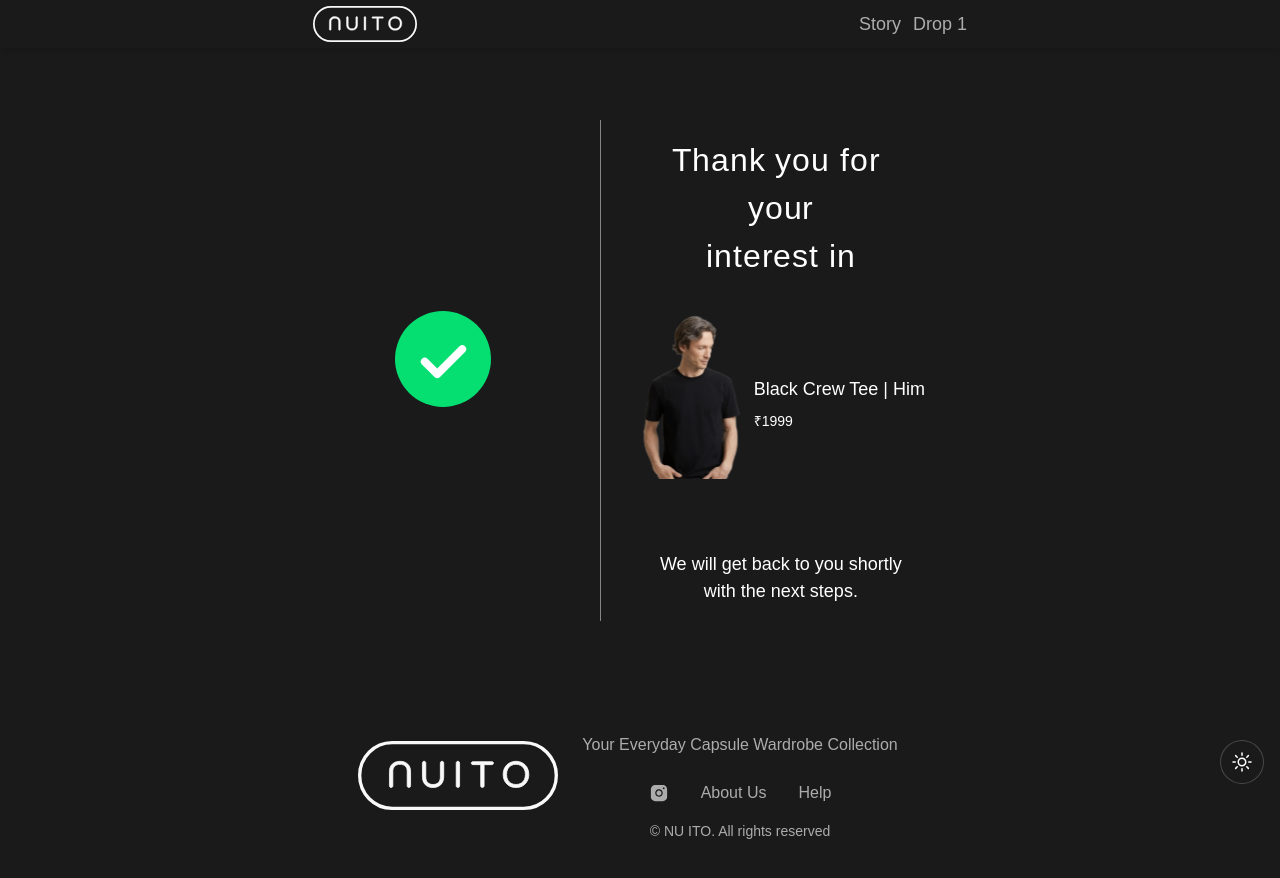
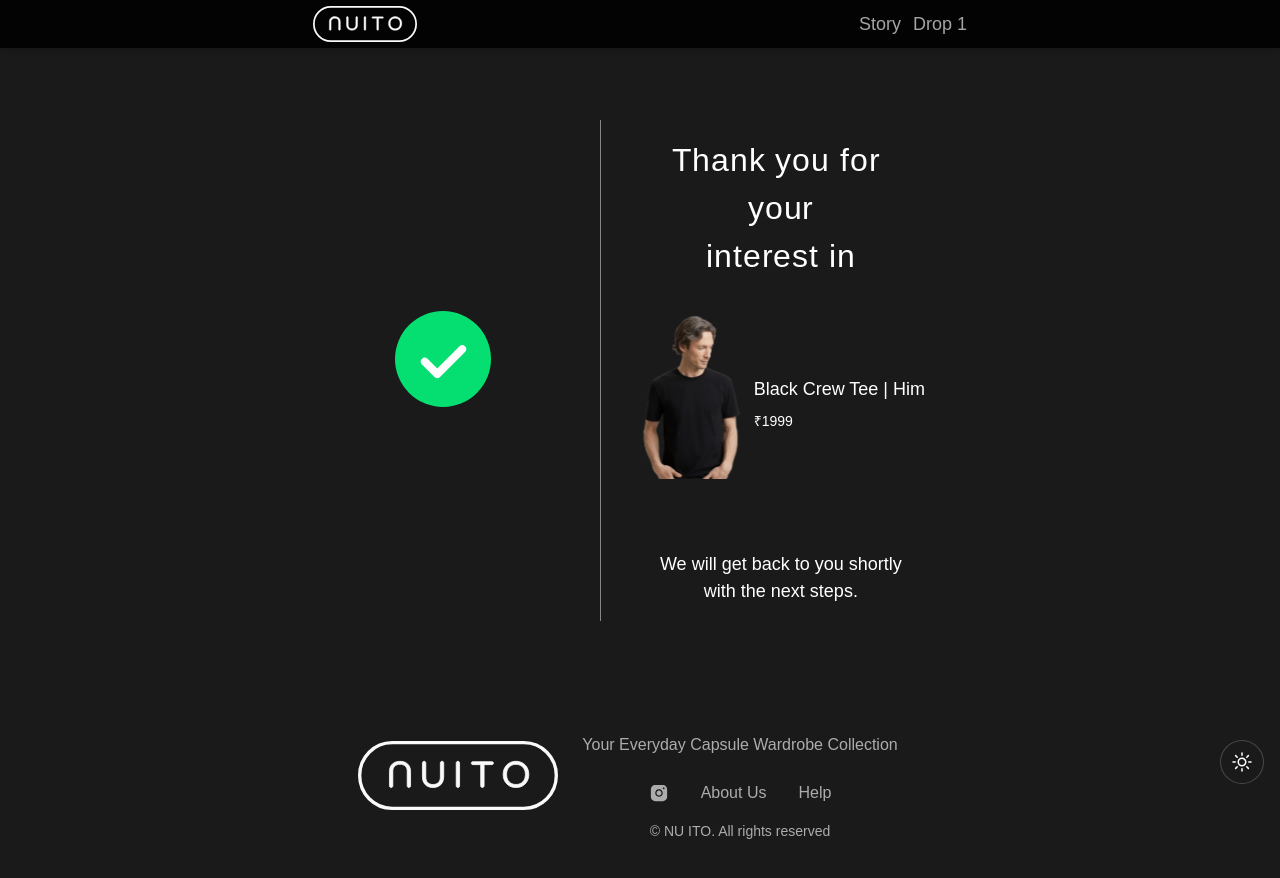
Before and after one commit to akbarbashakm/nuito, a Next.js app: page /thank-you in a window 1280 px wide. Shown: the top 878 px of the page. Built offline with nearby package versions, Linux system fonts and the light colour scheme; a web font is replaced by a local one.

Commit message:
Update global styles for header background and adjust Header component to utilize new variable. Enhance Shop component with AOS offset for improved animation and clean up TypingText component styling for better layout consistency.

```diff
--- a/src/app/globals.css
+++ b/src/app/globals.css
@@ -31,6 +31,7 @@ html {
 
 :root {
   --background: #f8f8f6;
+  --header-bg: rgba(240, 241, 226, 0.86);
   --foreground: #000000;
   --font-avenir: 'Avenir Next', sans-serif;
   --font-metrophobic: 'Metrophobic', sans-serif;
@@ -45,6 +46,7 @@ html {
 
 .dark {
   --background: #1a1a1a;
+  --header-bg: rgba(0, 0, 0, 0.86);
   --foreground: #ffffff;
   --footer-bg: #1a1a1a;
   --footer-text: #ffffff;
--- a/src/component/Header.tsx
+++ b/src/component/Header.tsx
@@ -88,7 +88,7 @@ const Header: React.FC<HeaderProps> = ({
             }`}
             style={{
                 background: effectiveScrolled
-                    ? "var(--background)"
+                    ? "var(--header-bg)"
                     : "transparent",
             }}
         >
--- a/src/component/Shop.tsx
+++ b/src/component/Shop.tsx
@@ -13,6 +13,7 @@ const ShopSection = ({ id }: { id: string }) => {
         AOS.init({
             duration: 800, // adjust animation duration if needed
             once: false, // run animation only once
+            offset: 100,
         });
     }, []);
     return (
@@ -59,7 +60,6 @@ const ShopSection = ({ id }: { id: string }) => {
                     </div>
                     <div
                         className="flex justify-center gap-0 items-center"
-                        data-aos="fade-up"
                     >
                         {/* Left Tee */}
                         <div className="flex flex-col justify-center items-center">
--- a/src/component/TypingText.tsx
+++ b/src/component/TypingText.tsx
@@ -198,7 +198,7 @@ const TypingText: React.FC<TypingTextProps> = ({ content, className }) => {
     <div
       ref={containerRef}
       style={{ height: containerHeight }}
-      className={`w-full border-[#868686] dark:border-gray-700 max-w-[654px] mx-auto bg-lightbeige dark:bg-background-dark pt-8 pb-8 px-4 sm:px-4 flex flex-col items-center justify-center ${
+      className={`w-full border-[#868686] dark:border-gray-700 max-w-[654px] mx-auto bg-lightbeige dark:bg-background-dark pb-8 px-4 sm:px-4 flex flex-col items-center justify-center ${
         className ?? ""
       }`}
     >
```
